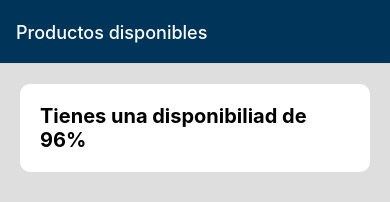
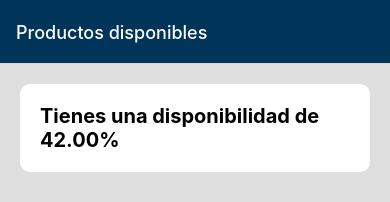
Before and after one commit to DMancia03/desafio-2-dps, a React Native app: screen /calificacion in a window 390 px wide. Shown: the top 202 px of the page. Built offline with nearby package versions, Linux system fonts and the light colour scheme.

Commit message:
Corrigiendo presentación de la disponibilidad

```diff
--- a/src/screens/calificacion_cliente/Calificacion.js
+++ b/src/screens/calificacion_cliente/Calificacion.js
@@ -10,7 +10,7 @@ import { ProgressChart } from "react-native-chart-kit";
 
 const Calificacion = ({ navigation }) => {
     const ingresos = 5000;
-    const egresos = 190;
+    const egresos = 2900;
     let libre = 0;
     let disponibilidad_decimal = 0;
     let disponibilidad_porcentaje = 0;
@@ -81,7 +81,7 @@ const Calificacion = ({ navigation }) => {
         }
         else if(ingresos > 3000){
             if(disponibilidad_porcentaje <= 20) llenarBueno();
-            else if(disponibilidad_porcentaje > 20 && disponibilidad_porcentaje <= 40) llenarMuyBueno();
+            else if(disponibilidad_porcentaje > 20 && disponibilidad_porcentaje <= 30) llenarMuyBueno();
             else llenarExcelente();
         }
     }
@@ -91,9 +91,9 @@ const Calificacion = ({ navigation }) => {
             <View style={styles.section}>
                 {
                     disponibilidad_porcentaje > 0 ? (
-                        <TitleContainer title={"Tienes una disponibiliad de " + disponibilidad_porcentaje + "%"} />
+                        <TitleContainer title={"Tienes una disponibilidad de " + disponibilidad_porcentaje.toFixed(2) + "%"} />
                     ) : (
-                        <TitleContainer title={"Tienes una disponibiliad negativa :c"} />
+                        <TitleContainer title={"Tienes una disponibilidad negativa :c"} />
                     )
                 }
                 {
```
